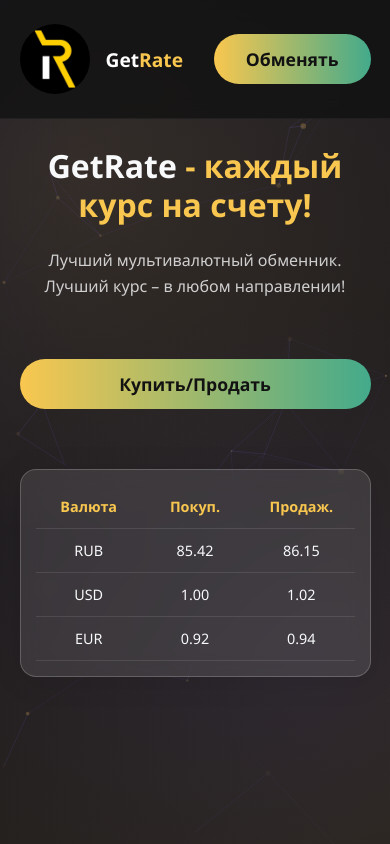
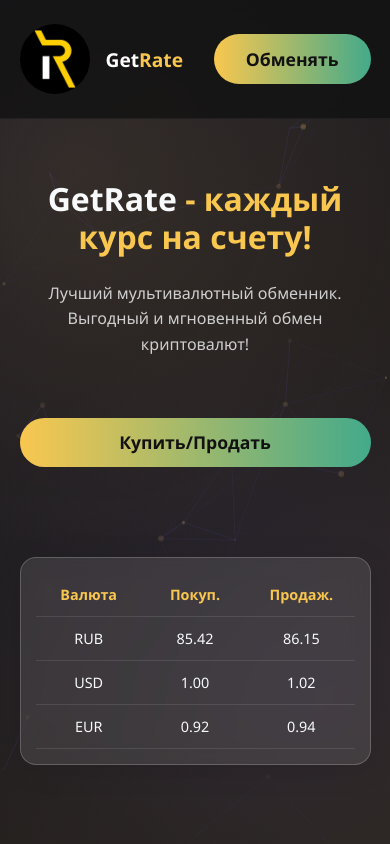
Before and after one commit to p7l1n/getrateLanding, a Vue app: page / in a window 390 px wide. Shown: the top 844 px of the page. Built offline with nearby package versions, Linux system fonts and the light colour scheme.

Commit message:
fix: hero sloga

```diff
--- a/src/components/Hero.vue
+++ b/src/components/Hero.vue
@@ -2,7 +2,7 @@
   <section class="hero">
     <div class="hero-content">
       <h1>GetRate<span> - каждый курс на счету!</span></h1>
-      <p>Лучший мультивалютный обменник. Лучший курс – в любом направлении!</p>
+      <p>Лучший мультивалютный обменник. Выгодный и мгновенный обмен криптовалют!</p>
       <button class="cta-button" @click="openTelegram">Купить/Продать</button>
     </div>
 
@@ -229,20 +229,26 @@
   .hero {
     height: auto;
     min-height: 100vh;
-    padding-top: 80px;
+    padding-top: 160px;
     padding-bottom: 80px;
   }
 
   .rates-container {
     max-width: 350px;
+    margin-top: 60px;
   }
 }
 
 /* Мобильная версия */
 @media (max-width: 480px) {
+  .hero {
+    padding-top: 180px;
+  }
+
   .rates-container {
     padding: 15px;
     max-width: 100%;
+    margin-top: 50px;
   }
 
   .rates-cell {
```
